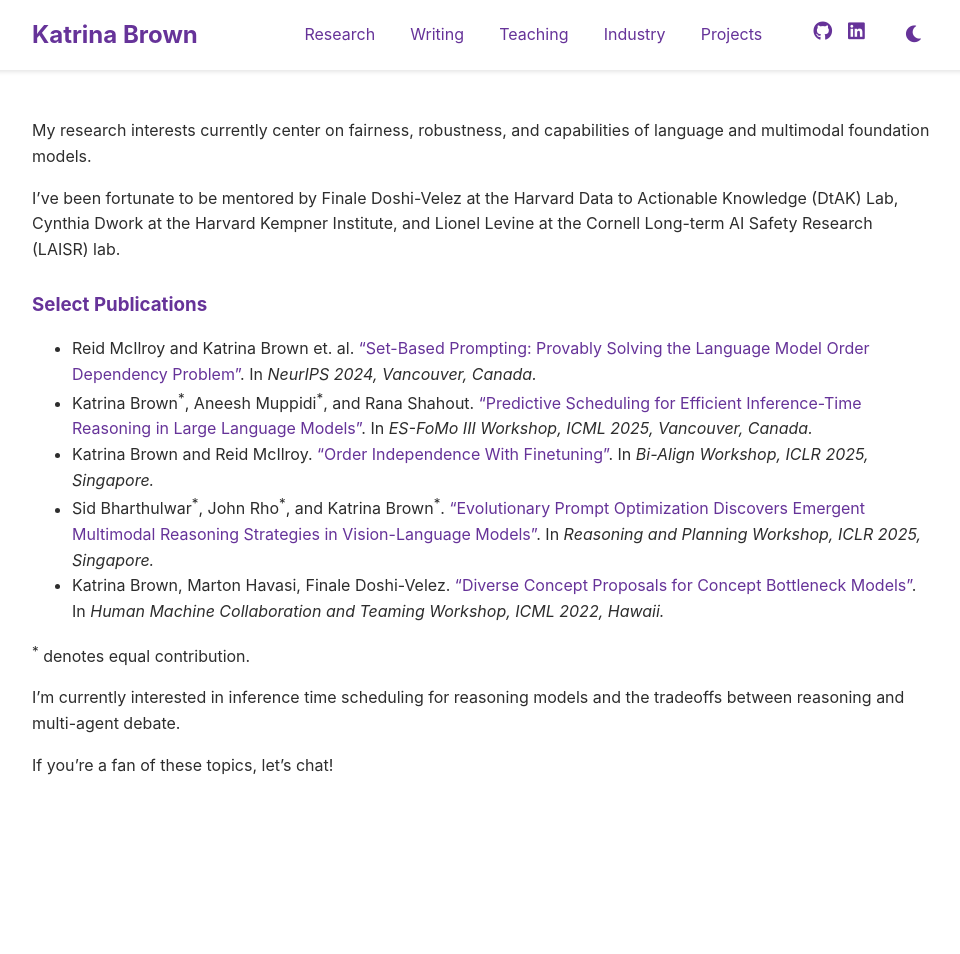
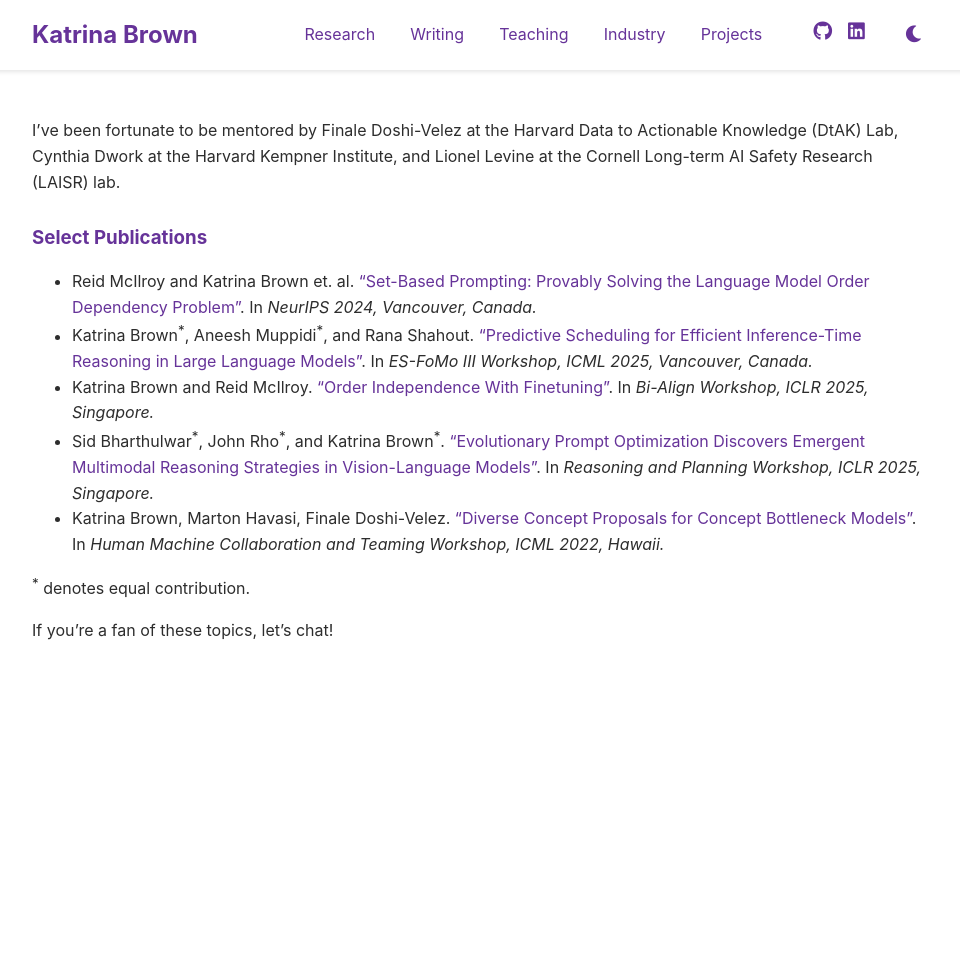
Before and after one commit to brownkat6/katrinarbrown, a Jekyll site: the page built from docs/research.md, in a window 1280 px wide. Shown: the whole page, without its empty margins (158-1118 px from the left). Built offline with Jekyll 4.4.1, drawn with Linux system fonts in a browser that asks for light colours.

Commit message:
update X

```diff
--- a/docs/research.md
+++ b/docs/research.md
@@ -2,8 +2,6 @@
 layout: default
 title: Research
 ---
-
-My research interests currently center on fairness, robustness, and capabilities of language and multimodal foundation models.
 
 I've been fortunate to be mentored by Finale Doshi-Velez at the Harvard Data to Actionable Knowledge (DtAK) Lab, Cynthia Dwork at the Harvard Kempner Institute, and Lionel Levine at the Cornell Long-term AI Safety Research (LAISR) lab.
 
@@ -16,6 +14,4 @@ I've been fortunate to be mentored by Finale Doshi-Velez at the Harvard Data to
 
 <sup>*</sup> denotes equal contribution.
 
-I'm currently interested in inference time scheduling for reasoning models and the tradeoffs between reasoning and multi-agent debate.
-
 If you're a fan of these topics, let's chat!
```
